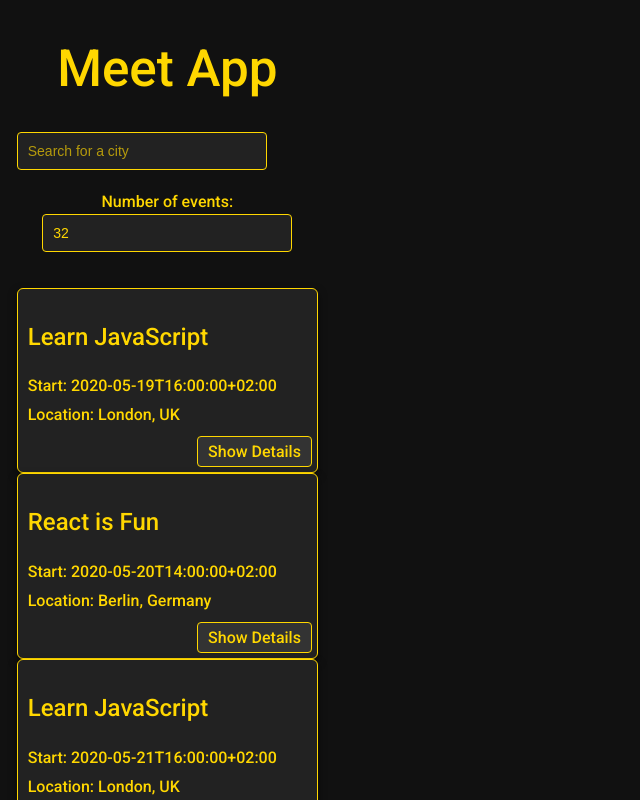
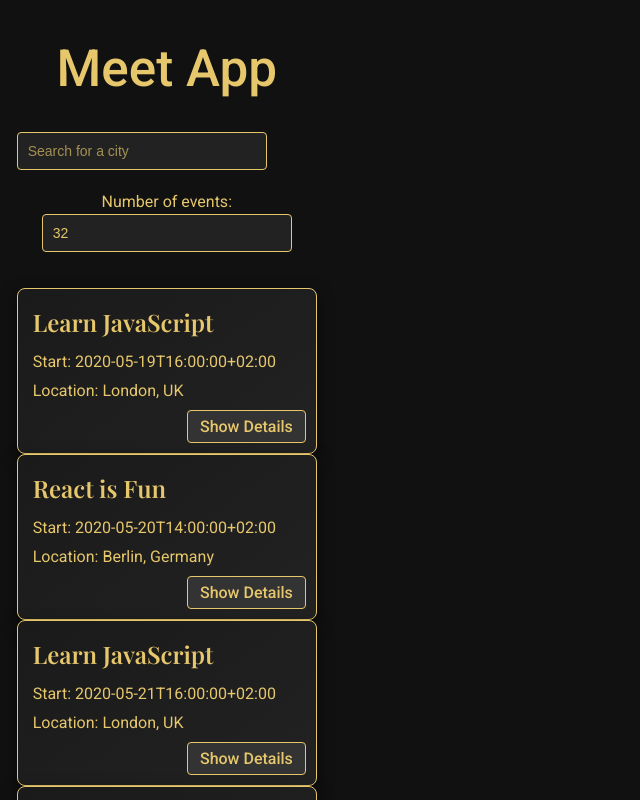
Before and after one commit to jolantasi/meet, a React (Vite) app: page / in a window 1280 px wide. Shown: the top 800 px of the page, without its empty margins (0-640 px from the left). Built offline with nearby package versions, Linux system fonts and the light colour scheme.

Commit message:
Update App.css

```diff
--- a/src/App.css
+++ b/src/App.css
@@ -1,13 +1,13 @@
-/* Google Font */
-@import url('https://fonts.googleapis.com/css?family=Roboto:500&display=swap');
+/* Google Fonts */
+@import url('https://fonts.googleapis.com/css2?family=Playfair+Display:wght@600&family=Roboto:wght@400;500&display=swap');
 
 /* Base */
 body, html {
   margin: 0;
   padding: 0;
   font-family: 'Roboto', Arial, sans-serif;
-  background-color: #111; /* dark/royal background */
-  color: #FFD700; /* golden text */
+  background-color: #111; /* dark background */
+  color: #E6C76C; /* softer gold */
 }
 
 .App {
@@ -39,15 +39,15 @@ input[type="number"] {
   max-width: 250px;
   padding: 10px;
   border-radius: 4px;
-  border: 1px solid #FFD700;
+  border: 1px solid #E6C76C;
   background-color: #222;
-  color: #FFD700;
+  color: #E6C76C;
   font-size: 14px;
   margin-bottom: 20px;
 }
 
 input::placeholder {
-  color: #FFD700AA;
+  color: #E6C76CAA;
 }
 
 /* City search */
@@ -73,7 +73,7 @@ input::placeholder {
 .suggestions > li {
   padding: 8px 10px;
   cursor: pointer;
-  color: #FFD700;
+  color: #E6C76C;
   transition: background-color 0.2s;
 }
 
@@ -85,49 +85,65 @@ input::placeholder {
 .event-list {
   display: flex;
   flex-direction: column;
-  align-items: center; /* center all events horizontally */
-  gap: 15px; /* spacing between events */
+  align-items: center;
+  gap: 15px;
   margin: 20px auto;
   width: 100%;
-  max-width: 800px; /* limit width on big screens */
+  max-width: 800px;
 }
 
 /* Event cards */
 .event {
   width: 100%;
   max-width: 600px;
-  padding: 10px;
-  padding-bottom: 40px; /* space for details button */
+  padding: 15px 15px 45px;
   text-align: left;
-  border: 1px solid #FFD700;
-  border-radius: 6px;
+  border-radius: 8px;
   position: relative;
-  background-color: #222;
-  box-shadow: 0 4px 8px rgba(0,0,0,0.5);
+  background: linear-gradient(145deg, #1a1a1a, #222);
+  border: 1px solid #E6C76C;
+  box-shadow: 0 6px 16px rgba(0,0,0,0.6);
   transition: transform 0.2s, box-shadow 0.2s;
+  font-family: 'Playfair Display', serif;
 }
 
 .event:hover {
   transform: scale(1.02);
-  box-shadow: 0 6px 16px rgba(0,0,0,0.6);
+  box-shadow: 0 8px 20px rgba(0,0,0,0.7);
+}
+
+/* Event titles */
+.event h2 {
+  font-family: 'Playfair Display', serif;
+  font-weight: 600;
+  color: #E6C76C;
+  margin-top: 0;
+  margin-bottom: 10px;
+}
+
+/* Event body text */
+.event p {
+  font-family: 'Roboto', sans-serif;
+  color: #E6C76C;
 }
 
 /* Details button */
 .details-btn {
   position: absolute;
-  right: 5px;
-  bottom: 5px;
-  padding: 5px 10px;
+  right: 10px;
+  bottom: 10px;
+  padding: 6px 12px;
   border-radius: 4px;
-  border: 1px solid #FFD700;
+  border: 1px solid #E6C76C;
   background-color: #333;
-  color: #FFD700;
+  color: #E6C76C;
   cursor: pointer;
   transition: all 0.2s;
+  font-family: 'Roboto', sans-serif;
 }
 
 .details-btn:hover {
-  background-color: #FFD700;
+  background-color: #E6C76C;
   color: #111;
 }
 
```
